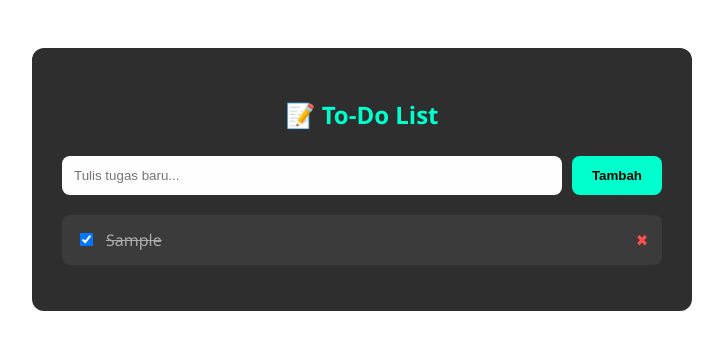
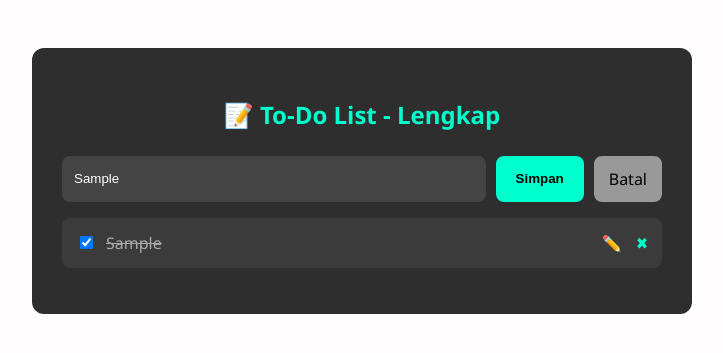
Before and after one commit to Ymgaa/Todo-list, a PHP site: page /?edit=1 in a window 1280 px wide. Shown: the top 353 px of the page, without its empty margins (278-1001 px from the left). Run offline with PHP 8.4, Linux system fonts and the light colour scheme; tables that the repository leaves empty or names only in its code hold one stand-in row (values such as "Sample post").

Commit message:
menambahkan fitur edit

```diff
--- a/index.php
+++ b/index.php
@@ -1,6 +1,5 @@
 <?php
-// // Koneksi ke database
-
+// Koneksi ke database
 $host = "localhost";
 $user = "root";
 $pass = "";
@@ -10,9 +9,9 @@ $conn = new mysqli($host, $user, $pass, $db);
 if ($conn->connect_error) {
     die("Koneksi gagal: " . $conn->connect_error);
 }
-// Tambah tugas baru
 
-if ($_SERVER["REQUEST_METHOD"] === "POST" && isset($_POST['task'])) {
+// Tambah tugas
+if ($_SERVER["REQUEST_METHOD"] === "POST" && isset($_POST['task']) && !isset($_POST['edit_id'])) {
     $task = trim($_POST['task']);
     if (!empty($task)) {
         $task = $conn->real_escape_string($task);
@@ -22,21 +21,28 @@ if ($_SERVER["REQUEST_METHOD"] === "POST" && isset($_POST['task'])) {
     exit;
 }
 
-// Update status (checkbox)
-
-if ($_SERVER["REQUEST_METHOD"] === "POST" && isset($_POST['id'])) {
+// Update checkbox status
+if ($_SERVER["REQUEST_METHOD"] === "POST" && isset($_POST['id']) && isset($_POST['is_done'])) {
     $id = intval($_POST['id']);
-    $checked = isset($_POST['is_done']) ? 1 : 0;
+    $checked = $_POST['is_done'] == "on" ? 1 : 0;
     $conn->query("UPDATE tasks SET is_done = $checked WHERE id = $id");
     header("Location: index.php");
     exit;
 }
 
 // Hapus tugas
-
 if (isset($_GET['delete'])) {
     $id = intval($_GET['delete']);
     $conn->query("DELETE FROM tasks WHERE id = $id");
+    header("Location: index.php");
+    exit;
+}
+
+// Proses edit tugas
+if ($_SERVER["REQUEST_METHOD"] === "POST" && isset($_POST['edit_id'])) {
+    $edit_id = intval($_POST['edit_id']);
+    $new_task = $conn->real_escape_string(trim($_POST['task']));
+    $conn->query("UPDATE tasks SET task = '$new_task' WHERE id = $edit_id");
     header("Location: index.php");
     exit;
 }
@@ -58,13 +64,28 @@ if (isset($_GET['delete'])) {
 </head>
 <body>
 <div class="container">
-    <h2>📝 To-Do List</h2>
+    <h2>📝 To-Do List - Lengkap</h2>
 
     <!-- Form tambah tugas -->
-    <form method="POST" class="add-form">
-        <input type="text" name="task" placeholder="Tulis tugas baru..." required>
-        <button type="submit">Tambah</button>
-    </form>
+    <?php if (isset($_GET['edit'])):
+        $edit_id = intval($_GET['edit']);
+        $result = $conn->query("SELECT * FROM tasks WHERE id = $edit_id");
+        $edit_task = $result->fetch_assoc();
+    ?>
+        <!-- Form Edit -->
+        <form method="POST" class="edit-form">
+            <input type="hidden" name="edit_id" value="<?= $edit_task['id'] ?>">
+            <input type="text" name="task" value="<?= htmlspecialchars($edit_task['task']) ?>" required>
+            <button type="submit">Simpan</button>
+            <a href="index.php" style="padding:12px 15px; background:#999; color:#000; border-radius:8px; text-decoration:none;">Batal</a>
+        </form>
+    <?php else: ?>
+        <!-- Form Tambah -->
+        <form method="POST" class="add-form">
+            <input type="text" name="task" placeholder="Tulis tugas baru..." required>
+            <button type="submit">Tambah</button>
+        </form>
+    <?php endif; ?>
 
     <!-- Daftar tugas -->
     <ul>
@@ -73,15 +94,15 @@ if (isset($_GET['delete'])) {
         while ($row = $result->fetch_assoc()):
         ?>
             <li class="<?= $row['is_done'] ? 'done' : '' ?>">
-                <!-- Checkbox -->
                 <form method="POST" class="checkbox-form">
                     <input type="hidden" name="id" value="<?= $row['id'] ?>">
                     <input type="checkbox" name="is_done" onchange="this.form.submit()" <?= $row['is_done'] ? 'checked' : '' ?>>
                     <span><?= htmlspecialchars($row['task']) ?></span>
                 </form>
-
-                <!-- Tombol hapus dengan konfirmasi -->
-                <a href="javascript:void(0);" onclick="confirmDelete('?delete=<?= $row['id'] ?>')" class="delete-link">✖</a>
+                <div class="actions">
+                    <a href="?edit=<?= $row['id'] ?>">✏️</a>
+                    <a href="javascript:void(0);" onclick="confirmDelete('?delete=<?= $row['id'] ?>')">✖</a>
+                </div>
             </li>
         <?php endwhile; ?>
     </ul>
--- a/style.css
+++ b/style.css
@@ -1,5 +1,5 @@
 body {
-  background-color: #ffffff;
+  background-color: #fffdfd;
   font-family: "Segoe UI", Tahoma, Geneva, Verdana, sans-serif;
   color: #ffffff;
   padding: 40px;
@@ -30,7 +30,7 @@ input[type="text"] {
   padding: 12px;
   border: none;
   border-radius: 8px;
-  background: #fffdfd;
+  background: #444;
   color: #fff;
 }
 
@@ -42,10 +42,6 @@ button {
   font-weight: bold;
   border-radius: 8px;
   cursor: pointer;
-}
-
-button:hover {
-  background-color: #00ccaa;
 }
 
 ul {
@@ -78,13 +74,17 @@ li.done span {
   margin-left: 10px;
 }
 
-.delete-link {
-  color: #ff4f4f;
+.actions a {
+  color: #00ffcc;
+  margin-left: 10px;
   text-decoration: none;
-  font-weight: bold;
-  margin-left: 15px;
 }
 
-.delete-link:hover {
-  color: #ff0000;
+.actions a:hover {
+  color: #ff4081;
 }
+
+.edit-form {
+  display: flex;
+  gap: 10px;
+}
```
Also changed, not shown: 1 other file.
